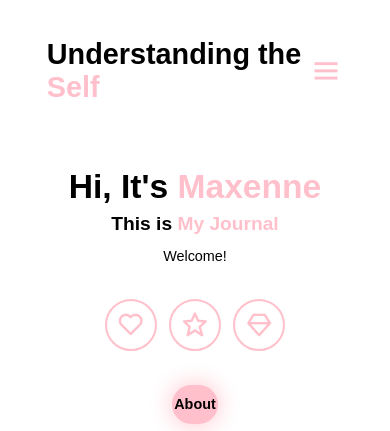
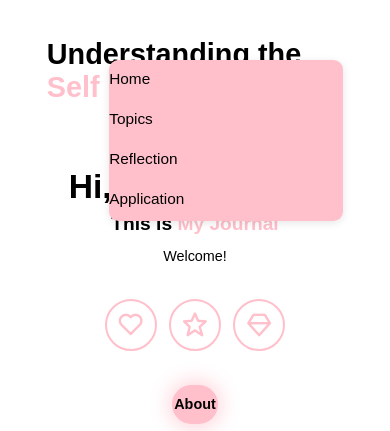
Before and after one commit to jadkkaljd/MyJournal, a plain HTML site: page index.html in a window 390 px wide. Both pictures are taken after a click on the icon 325 px from the left and 71 px from the top of the page. Shown: the top 431 px of the page. Drawn offline with nearby package versions, Linux system fonts and the light colour scheme; a web font is replaced by a local one.

Commit message:
Update index.html

```diff
--- a/index.html
+++ b/index.html
@@ -99,6 +99,13 @@
 				every lesson that was discussed and my take away. Thank you for reading!</p><i class="bx bx-smile"></i>
 			</div>
 		</section>
+		<script>
+			const menuIcon = document.getElementById('menu-icon');
+			const navbar = document.querySelector('.navbar');
+			menuIcon.addEventListener('click', () => {
+			navbar.classList.toggle('active');
+			});
+		</script>
 	<footer>&copy; Maxenne</footer>
 	</body>
 </html>
```
